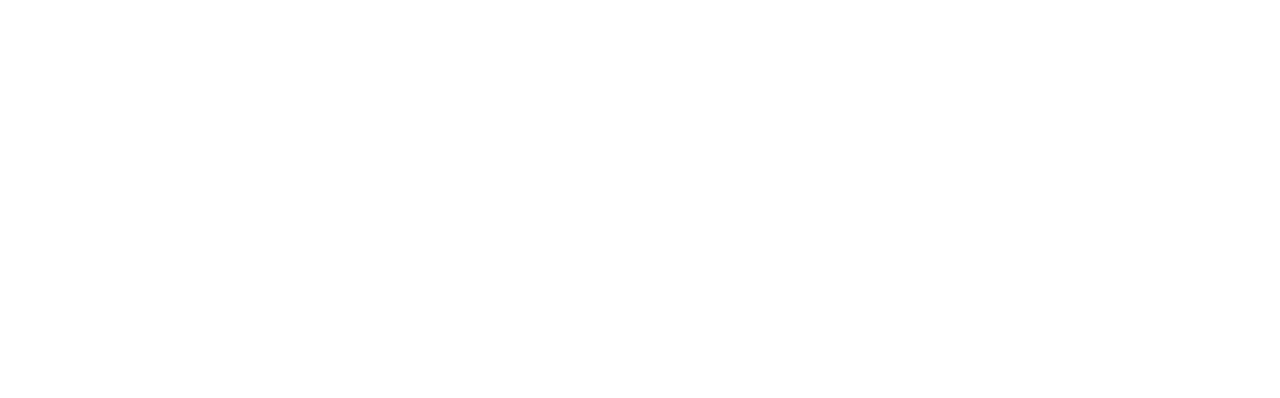
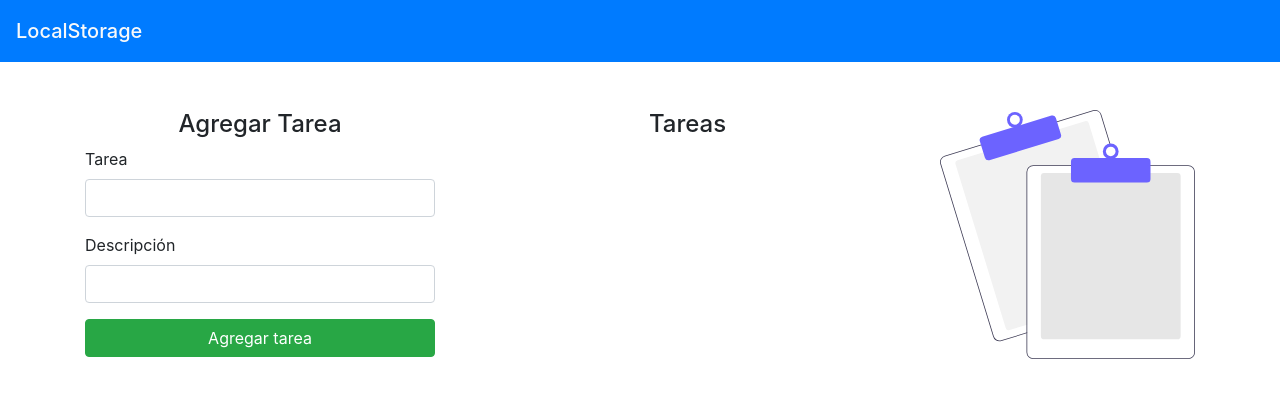
Before and after one commit to cruzmanuelar/LocalStorageJs, a plain HTML site: page index.html in a window 1280 px wide. Drawn offline with nearby package versions, Linux system fonts and the light colour scheme.

Commit message:
Interfaz

```diff
--- a/index.css
+++ b/index.css
@@ -0,0 +1,3 @@
+.container-fluid{
+    padding:0 !important;
+}
--- a/index.html
+++ b/index.html
@@ -4,10 +4,43 @@
     <meta charset="UTF-8">
     <meta name="viewport" content="width=device-width, initial-scale=1.0">
     <title>LocalStorage</title>
+    <link rel="stylesheet" href="https://stackpath.bootstrapcdn.com/bootstrap/4.5.2/css/bootstrap.min.css" integrity="sha384-JcKb8q3iqJ61gNV9KGb8thSsNjpSL0n8PARn9HuZOnIxN0hoP+VmmDGMN5t9UJ0Z" crossorigin="anonymous">
     <link rel="stylesheet" href="index.css">
 </head>
 <body>
 
+    <div class="container-fluid">
+        <nav class="navbar navbar-primary bg-primary">
+            <span class="navbar-brand py-2 mb-0 h1 text-light">LocalStorage</span>
+        </nav>
+        <div class="container mt-3 pt-3">
+            <div class="row">
+                <div class="col-6 col-lg-4 col-sm-6 mt-3">
+                    <form>
+                        <div class="form-group">
+                            <h4 class="text-center">Agregar Tarea</h4>
+                            <label>Tarea</label>
+                            <input type="text" class="form-control" id="exampleInputEmail1"
+                            required>
+                        </div>
+                        <div class="form-group">
+                            <label>Descripción</label>
+                            <input type="password" class="form-control" id="exampleInputPassword1"
+                            required>
+                        </div>
+                        <button type="submit" class="btn btn-success btn-block">Agregar tarea</button>
+                      </form>
+                </div>
+                <div class="col-6 col-sm-6 col-lg-5 text-center mt-3">
+                    <h4>Tareas</h4>
+                </div>
+                <div class="col-3 mt-3 col-lg-3">
+                    <img src="img/tareas.svg" class="img-fluid" alt="">
+                </div>
+            </div>
+        </div>
+    </div>
+
     <script src="index.js"></script>
 </body>
 </html>
```
Also changed, not shown: img/tareas.svg (added).
